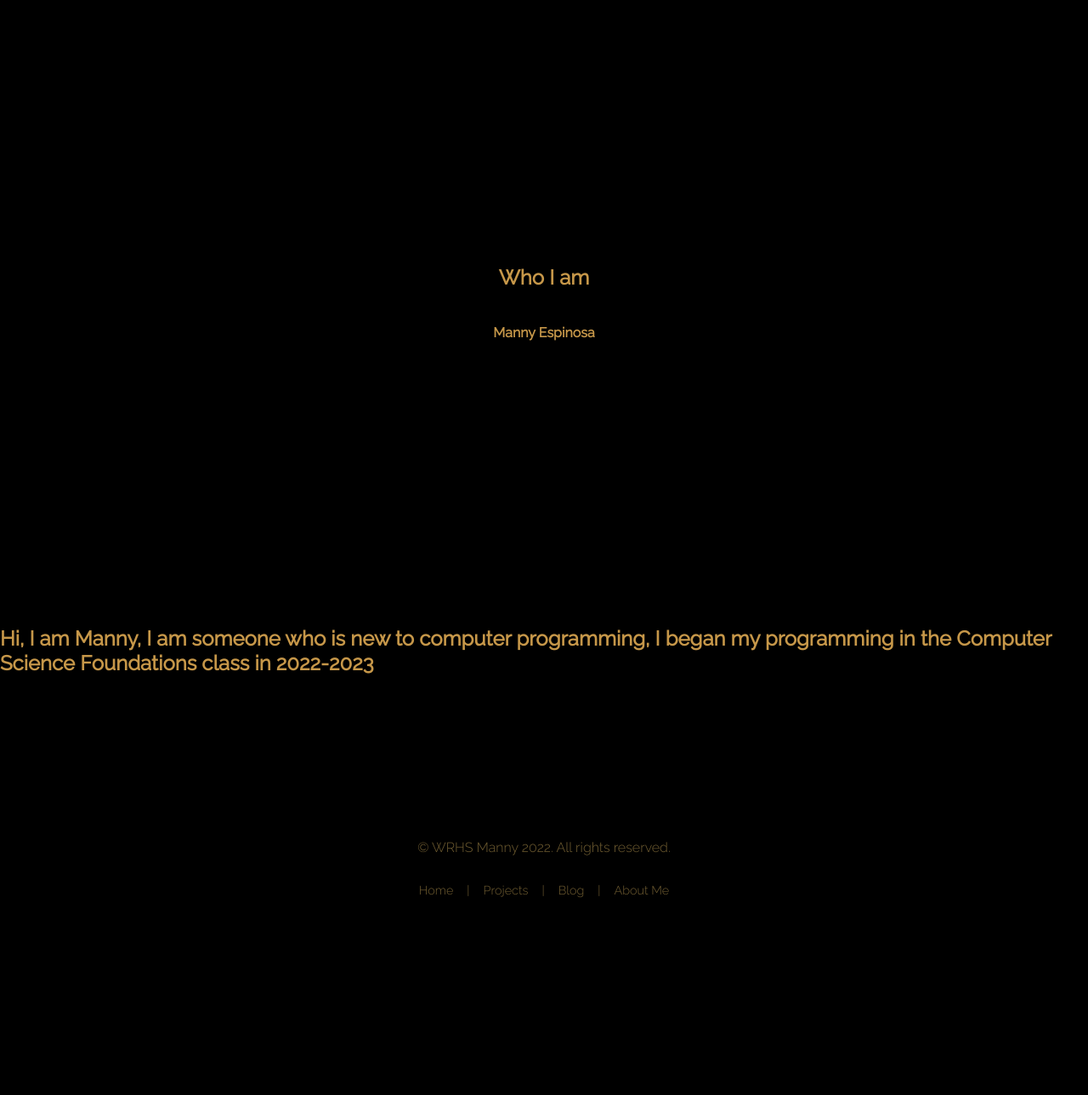
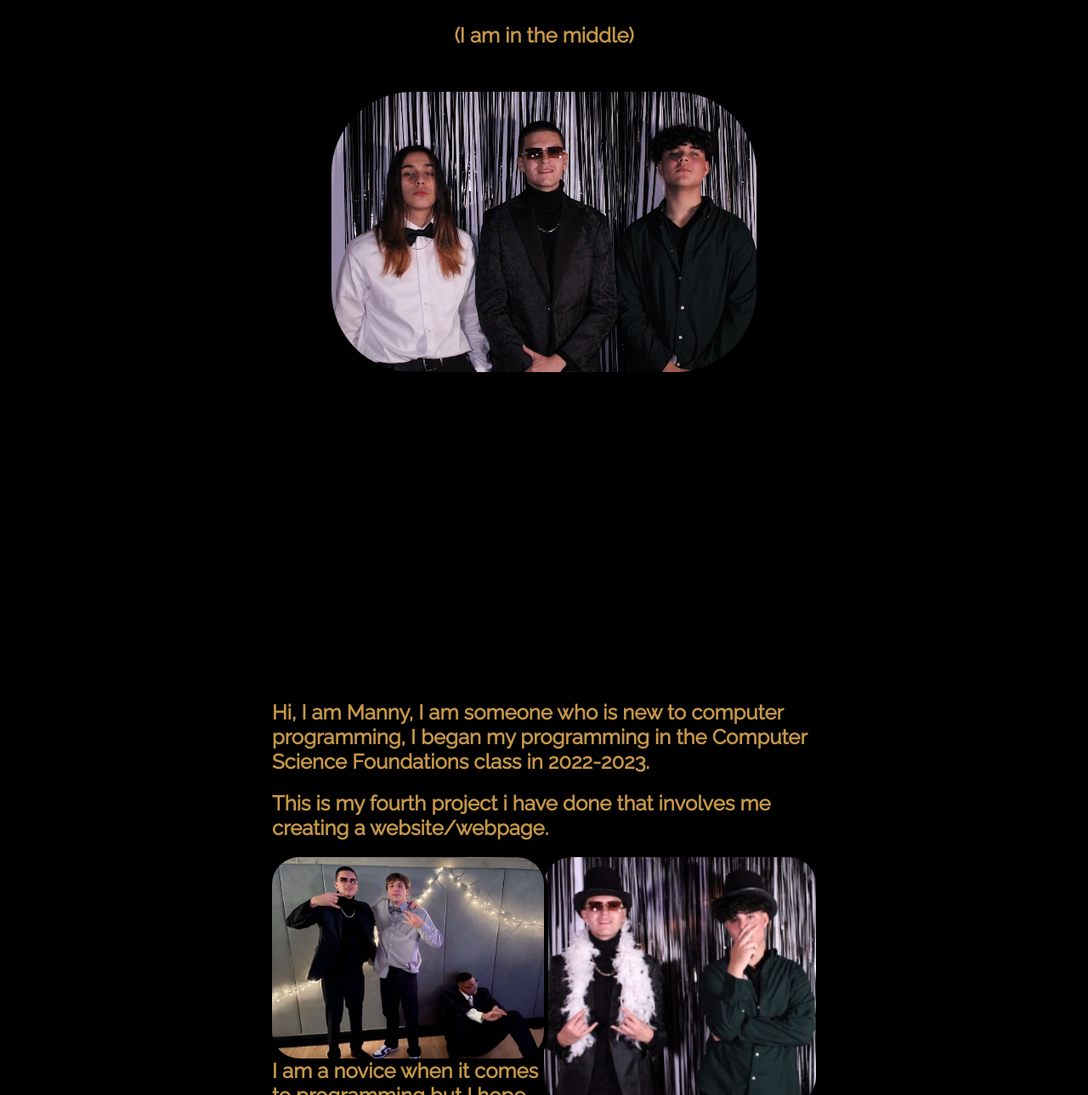
Before and after one commit to CSF2223/MannyE, a plain HTML site: page aboutMe.html in a window 1280 px wide. Shown: the part 73-1362 px from the top of the page at 85% size. Before the commit the page ends 1289 px from the top, so only its background shows below. Drawn offline with Linux system fonts and the light colour scheme.

Commit message:
essentially finished project, used float as new command, still need help with logo/name, submit for grading

```diff
--- a/aboutMe.html
+++ b/aboutMe.html
@@ -30,12 +30,21 @@
         </div>  <!-- close navbar links class -->
     </nav>  <!-- close navbar class-->
 
-     <section class="me">
-         <h2>Who I am</h2>
-         <h4>Manny Espinosa</h4>
-     </section>
-     <article>
-         <h2>Hi, I am Manny, I am someone who is new to computer programming, I began my programming in the Computer Science Foundations class in 2022-2023</h2>
+
+    <!-- Hero Section -->
+     <section class= "me">
+         <div class="heroImage">
+             <img src="assets/IMG_4297.jpg"></img>
+         </div> <!-- close heroImage class-->
+          <h2>(I am in the middle)</h2>
+    </section>
+
+     <article class="metext">
+         <h2>Hi, I am Manny, I am someone who is new to computer programming, I began my programming in the Computer Science Foundations class in 2022-2023.</h2>
+         <h2>This is my fourth project i have done that involves me creating a website/webpage.</h2>
+           <img class="textImage" src="assets/IMG_2758.jpg"></img>  <img class="textImage" src="assets/IMG_2863.jpg"></img>
+         <h2>I am a novice when it comes to programming but I hope to strengthen my skills in the near future</h2>
+         <h3>A little more about me is that I am from Waterbury CT, I am Ecuadorian, I like cars, and I'm 6'2</h3>
      </article>
 
      <footer>
--- a/nav.css
+++ b/nav.css
@@ -23,9 +23,9 @@ black: #000
 
 .logo {
     font-size: 2.2rem;
-    margin: 0.75rem 2.5rem;
+    margin: 0.50rem 1.5rem;
     color: #C69749;
-    font-family: 'Raleway', cursive
+    font-family: 'Raleway', serif
 }
 
 
@@ -86,7 +86,7 @@ height: 20px;
 }
 
 .bottomNav li a {
-    text-decoration: none;
+    text-decoration: underline;
     color: #735F32;
     display: block;
 }
--- a/style.css
+++ b/style.css
@@ -44,12 +44,29 @@ body {
     height: auto;
 }
 
+.textImage {
+    border-radius: 2rem;
+    box-shadow: 5px 5px #000;
+    width: 50%;
+    height: auto;
+    float: right;
+}
+
+
 .heroText {
     font-size: 0.7rem;
     padding-bottom: 2rem;
     text-align: center;
     letter-spacing: 5px;
 }
+
+.blogText {
+    font-size: 1rem;
+    padding: 3rem;
+    text-align: center;
+    letter-spacing: 5px;
+}
+
 
 .heroName {
     color: #C69749;
@@ -158,8 +175,17 @@ footer {
     color: #735F32;
     display: block;
 }
+ .me {
+        display: flex;
+        flex-direction: column-reverse;
+        justify-content: center;
+        align-items: center;
+        padding: 10px;
+}
 
-
+.metext {
+    padding: 20rem;
+}
 
 @media (min-width: 800px) {
     .hero{
@@ -191,12 +217,3 @@ footer {
         max-width: 20%;
     }
 }
-
-    .me {
-        display: flex;
-        flex-direction: column;
-        justify-content: center;
-        align-items: center;
-        margin: 0;
-        height: 90vh;
-}
```
Also changed, not shown: blog.html (+1 -1 lines), index.html (+1 -1 lines), projects.html (+1 -1 lines), assets/IMG_2758.jpg (added), assets/IMG_2863.jpg (added), assets/IMG_4297.jpg (added), 1 other file.
